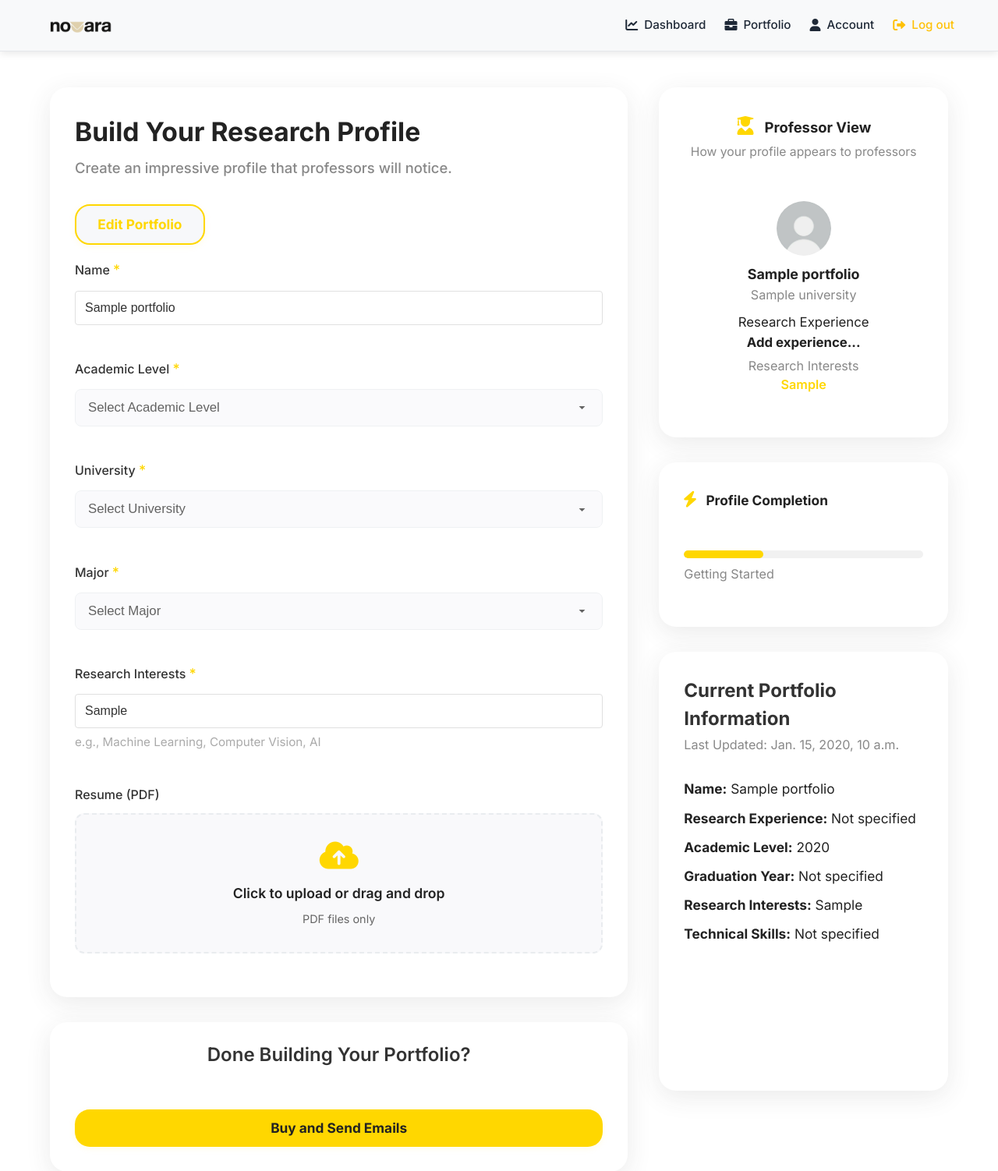
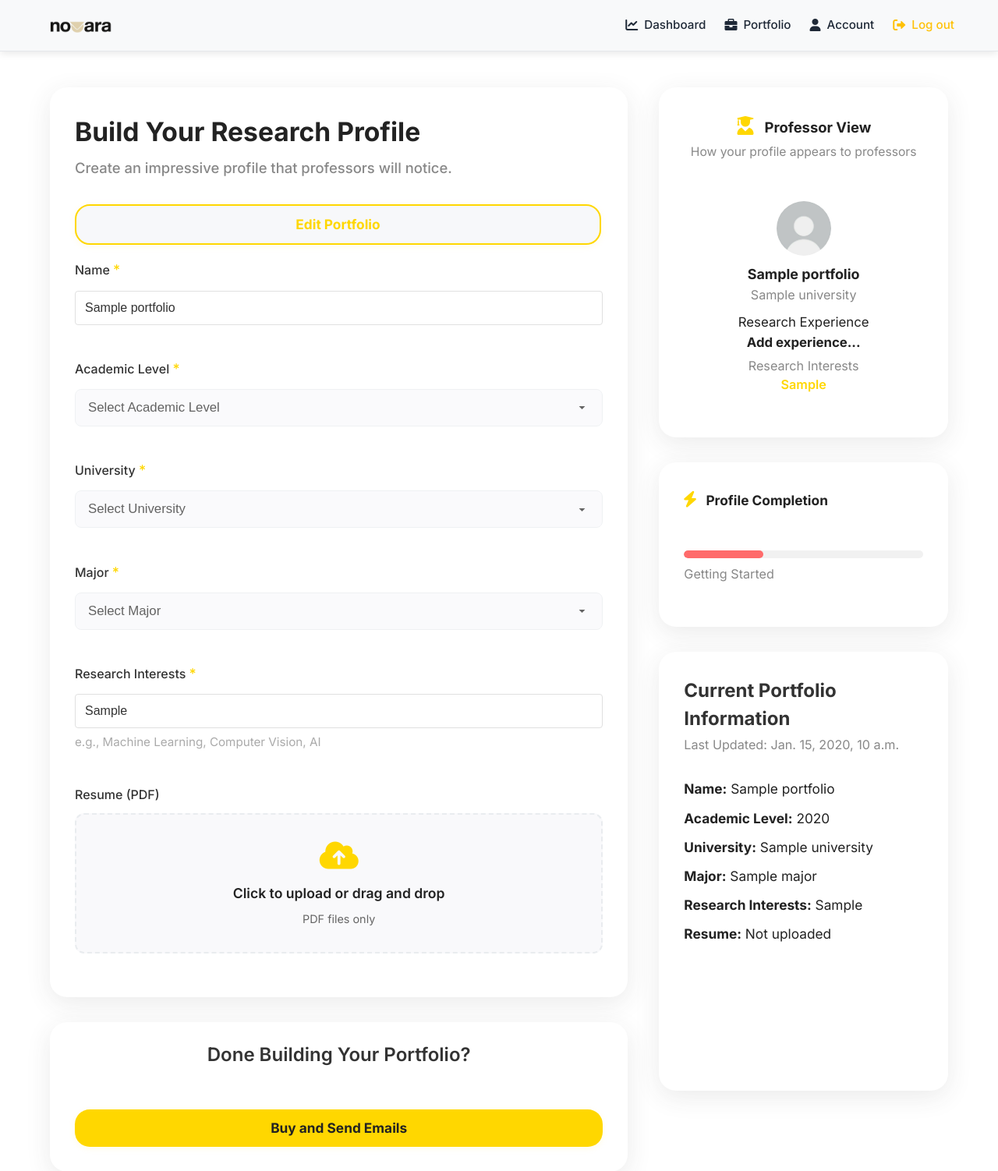
Before and after one commit to 110646/Novara, a Django app: template templates/portfolio.html in a window 1280 px wide. Shown: the top 1502 px of the page at 78% size. Run offline with Django 4.2, Linux system fonts and the light colour scheme; a user stored in the database is signed in; data comes from the database, SQL or seed files in the repository; both versions use the stored data as it was after the commit; the template is opened without the code that fills it: most values are stand-ins (such as "Sample title", 1, 10 or a date in 2020).

Commit message:
portfolio changes

```diff
--- a/core/choices.py
+++ b/core/choices.py
@@ -1,6 +1,5 @@
 #Form Choices
 MAJOR_CHOICES = [
-    ('', 'Select Major'),  # Placeholder
     ('Accounting', 'Accounting'), ('Aerospace Engineering', 'Aerospace Engineering'),
     ('test', 'test'),
     ('Agricultural Business and Management', 'Agricultural Business and Management'),
@@ -73,7 +72,6 @@ MAJOR_CHOICES = [
 ]
 
 CLASS_YEAR_CHOICES = [
-    ('', 'Select Academic Level'),
     ('High School Student', 'High School Student'),
     ('Undergraduate Freshman', 'Undergraduate Freshman'),
     ('Undergraduate Sophomore', 'Undergraduate Sophomore'),
@@ -86,7 +84,6 @@ CLASS_YEAR_CHOICES = [
 ]
 
 US_UNIVERSITY_CHOICES = [
-   ('', 'Select University'),
    ('test', 'test'),
    ('Aaniiih Nakoda College', 'Aaniiih Nakoda College'),
    ('Abraham Baldwin Agricultural College', 'Abraham Baldwin Agricultural College'),
--- a/static/css/portfolio.css
+++ b/static/css/portfolio.css
@@ -141,6 +141,10 @@ body, .portfolio-page {
   .edit-btn {
     margin-bottom: 1.2rem;
     text-decoration: none;
+    min-width: 675px;
+  }
+  .btn.btn-secondary.edit-btn {
+    text-align: center;
   }
   .save-btn {
     margin-top: 0.5rem;
@@ -255,13 +259,16 @@ body, .portfolio-page {
   }
   .strength-bar-fill {
     height: 100%;
-    background: #FFD700;
+    background: #FF6B6B; /* Red for low completion */
     border-radius: 8px;
     transition: width 0.4s cubic-bezier(.4,1.3,.6,1);
   }
+  .strength-bar-fill.yellow {
+    background: #FFD700 !important; /* Yellow for medium completion */
+  }
   .strength-bar-fill.complete {
-  background: #4CAF50;
-}
+    background: #4CAF50 !important; /* Green for complete */
+  }
   .strength-label {
     color: #888;
     font-size: 1.01rem;
--- a/templates/portfolio.html
+++ b/templates/portfolio.html
@@ -168,11 +168,15 @@
       <div class="card-body">
         <ul class="info-list compact-info-list">
           <li><strong>Name:</strong> {{ portfolio.name }}</li>
-          <li><strong>Research Experience:</strong> {{ user.profile.research_experience|default:'Not specified' }}</li>
           <li><strong>Academic Level:</strong> {{ portfolio.class_year }}</li>
-          <li><strong>Graduation Year:</strong> {{ user.profile.graduation_year|default:'Not specified' }}</li>
+          <li><strong>University:</strong> {{ portfolio.university }}</li>
+          <li><strong>Major:</strong> {{ portfolio.major }}</li>
           <li><strong>Research Interests:</strong> {{ portfolio.research_interests }}</li>
-          <li><strong>Technical Skills:</strong> {{ user.profile.skills|default:'Not specified' }}</li>
+          {% if portfolio.resume_url %}
+          <li><strong>Resume:</strong> Uploaded</li>
+          {% else %}
+          <li><strong>Resume:</strong> Not uploaded</li>
+          {% endif %}
         </ul>
       </div>
     </div>
@@ -183,20 +187,20 @@
 <script>
   function calculateStrength() {
     let filled = 0;
-    const total = 6;
+    const total = 6; // 6 fields: name, class_year, university, major, research_interests, resume
 
     // Check form fields - handle both enabled and disabled states
     const nameField = document.getElementById("id_name");
     const classYearField = document.getElementById("id_class_year");
-    const graduationYearField = document.getElementById("id_graduation_year");
-    const researchExperienceField = document.getElementById("id_research_experience");
+    const universityField = document.getElementById("id_university");
+    const majorField = document.getElementById("id_major");
     const researchInterestsField = document.getElementById("id_research_interests");
 
     // Check if fields have values (works for both enabled and disabled fields)
     if (nameField && nameField.value.trim()) filled++;
     if (classYearField && classYearField.value.trim()) filled++;
-    if (graduationYearField && graduationYearField.value.trim()) filled++;
-    if (researchExperienceField && researchExperienceField.value.trim()) filled++;
+    if (universityField && universityField.value.trim()) filled++;
+    if (majorField && majorField.value.trim()) filled++;
     if (researchInterestsField && researchInterestsField.value.trim()) filled++;
 
     // Check for resume file - multiple ways to detect
@@ -205,11 +209,13 @@
     const uploadProgress = document.getElementById("uploadProgress");
 
     // Check if file is selected, displayed, or being uploaded
-    // Also check if there's a file display element (existing uploaded file)
-    if (resumeInput && (resumeInput.files.length > 0 || fileDisplay || (uploadProgress && uploadProgress.style.display !== "none"))) {
+    if (resumeInput && resumeInput.files.length > 0) {
       filled++;
     } else if (fileDisplay) {
       // If there's a file display element, count it as filled (for existing files after form submission)
+      filled++;
+    } else if (uploadProgress && uploadProgress.style.display !== "none") {
+      // If upload is in progress, count it as filled
       filled++;
     }
 
@@ -217,13 +223,24 @@
     const bar = document.getElementById("strengthBarFill");
     if (bar) {
       bar.style.width = percent + "%";
-      bar.classList.toggle("complete", percent === 100);
+
+      // Remove all color classes first
+      bar.classList.remove("yellow", "complete");
+
+      // Add appropriate color class based on filled count
+      if (filled >= 3 && filled <= 5) {
+        bar.classList.add("yellow");
+      } else if (filled === 6) {
+        bar.classList.add("complete");
+      }
+      // For 1-2 fields, no additional class needed (defaults to red)
     }
 
     let label = "Getting Started";
-    if (percent >= 100) label = "Done!";
-    else if (percent >= 70) label = "Almost There";
-    else if (percent >= 40) label = "In Progress";
+    if (filled === 6) label = "Complete!";
+    else if (filled >= 3) label = "Good Progress";
+    else if (filled >= 1) label = "Getting Started";
+    else label = "Empty";
 
     const strengthLabel = document.getElementById("strengthLabel");
     if (strengthLabel) {
@@ -374,7 +391,7 @@
   setupDragAndDrop();
 
   // Event listeners for form fields
-  ["id_name", "id_class_year", "id_graduation_year", "id_research_experience", "id_research_interests"].forEach(id => {
+  ["id_name", "id_class_year", "id_university", "id_major", "id_research_interests"].forEach(id => {
     const el = document.getElementById(id);
     if (el) {
       el.addEventListener("input", calculateStrength);
```
Also changed, not shown: db.sqlite3.
